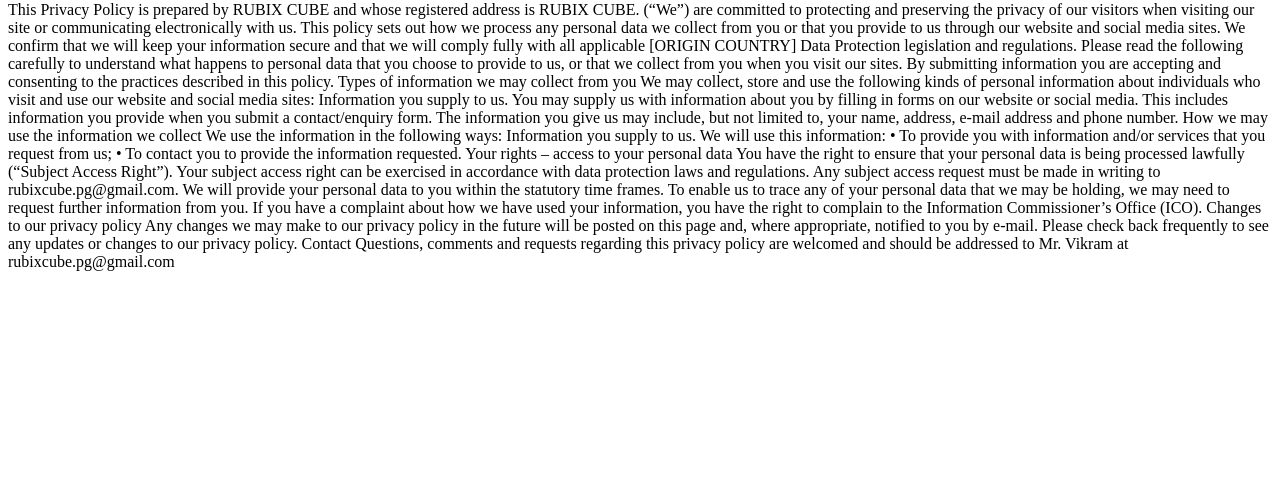
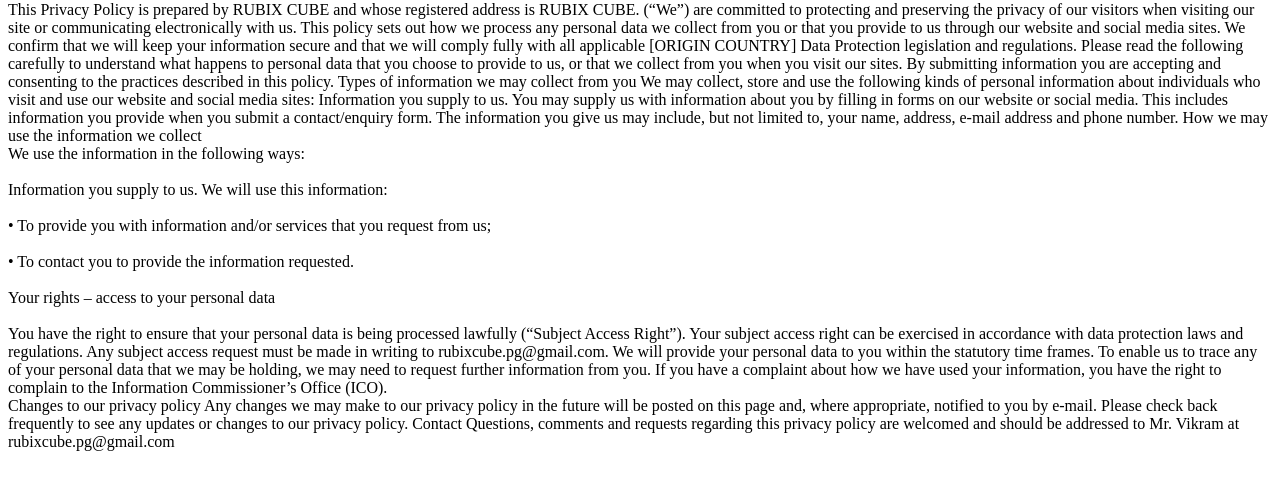
Before and after one commit to rubixcube9/ComingSoon, a plain HTML site: page index.html in a window 1280 px wide. Shown: the part 79-568 px from the top of the page. Drawn offline with Linux system fonts and the light colour scheme.

Commit message:
Update index.html

```diff
--- a/index.html
+++ b/index.html
@@ -19,24 +19,24 @@ Information you supply to us. You may supply us with information about you by fi
     </p2>
 <p3>
 How we may use the information we collect
-<br1>
+<br>
 We use the information in the following ways:
-    </br1>
-<br2>
+    </br>
+<br>
 Information you supply to us. We will use this information:
-    </br2>
-<br3>
+    </br>
+<br>
 •	To provide you with information and/or services that you request from us;
-    </br3>
-<br4>
+    </br>
+<br>
 •	To contact you to provide the information requested.
-    </br4>
-<br5>
+    </br>
+<br>
 Your rights – access to your personal data
-    </br5>
-<br6>
+    </br>
+<br>
 You have the right to ensure that your personal data is being processed lawfully (“Subject Access Right”). Your subject access right can be exercised in accordance with data protection laws and regulations. Any subject access request must be made in writing to rubixcube.pg@gmail.com. We will provide your personal data to you within the statutory time frames. To enable us to trace any of your personal data that we may be holding, we may need to request further information from you. If you have a complaint about how we have used your information, you have the right to complain to the Information Commissioner’s Office (ICO).
-    </br6>
+    </br>
     </p3>
 <p4>
 Changes to our privacy policy
```
